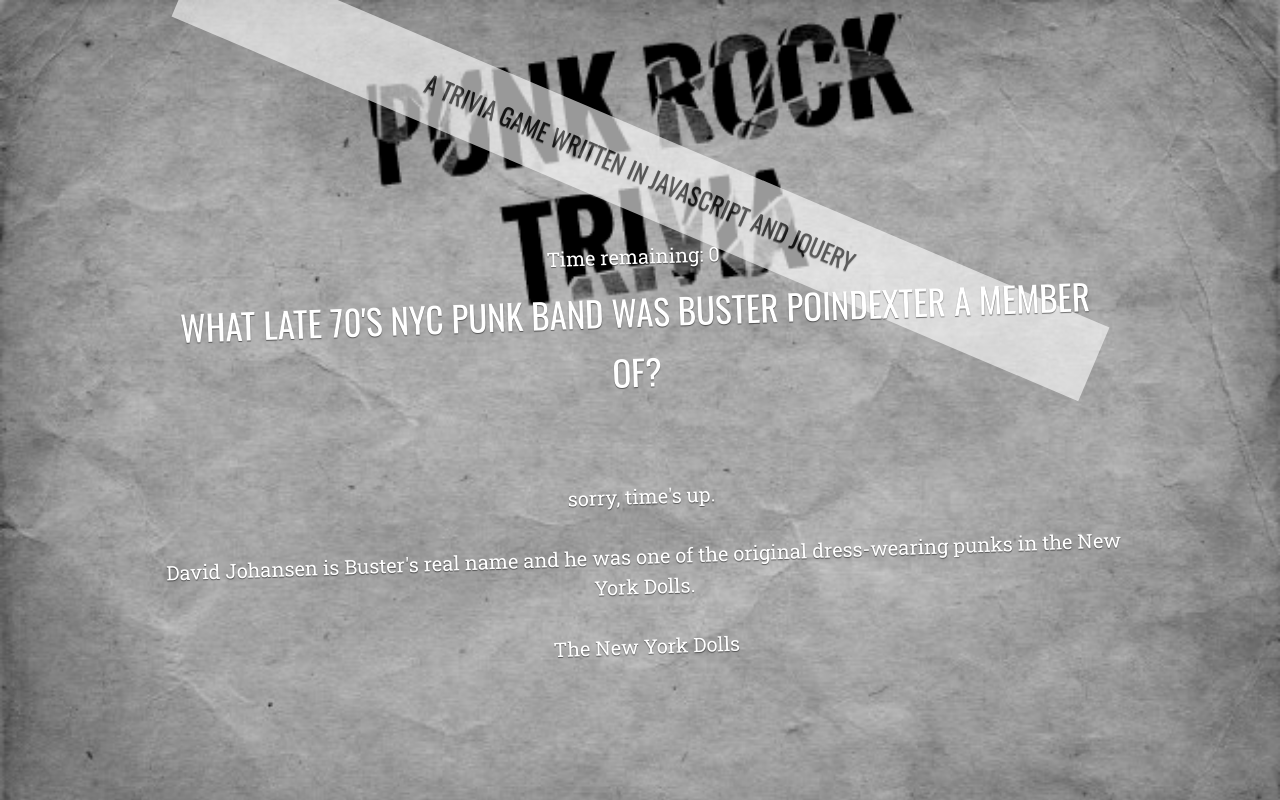
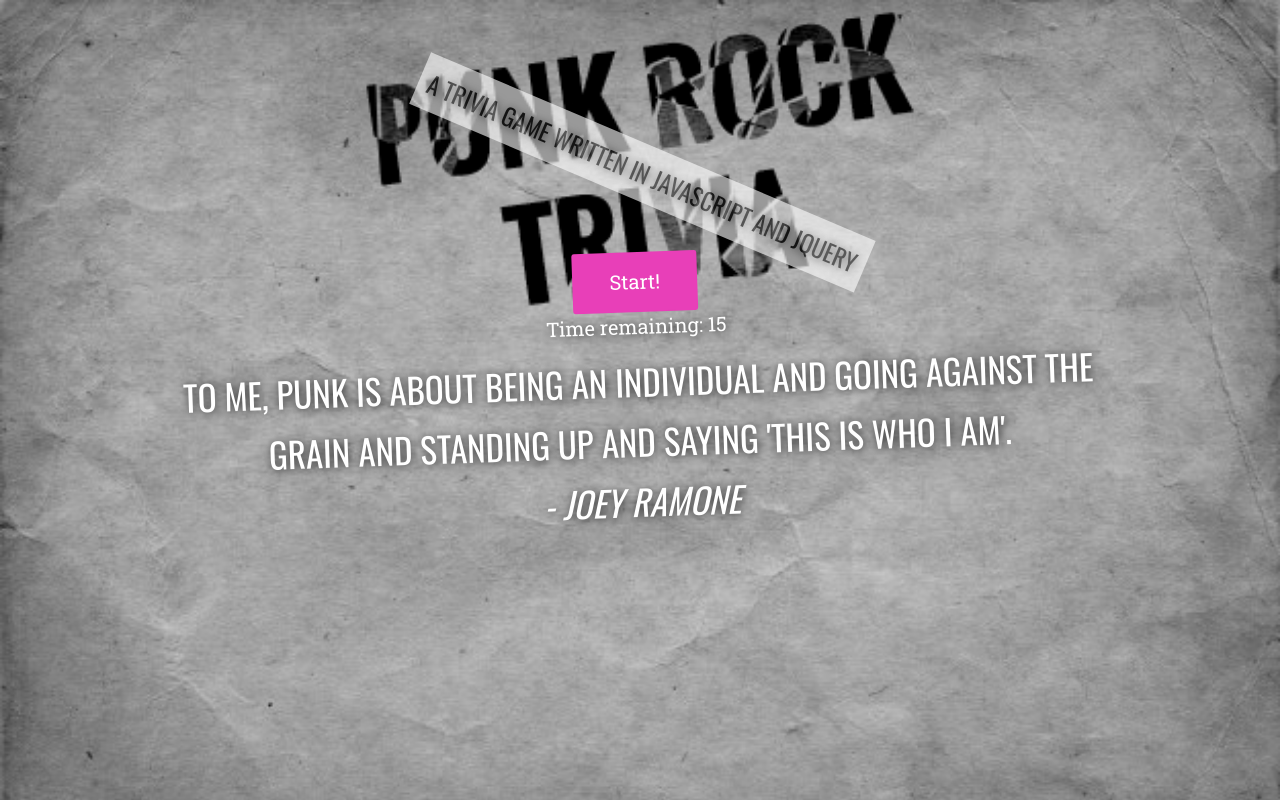
Before and after one commit to josedigital/TriviaGame, a PHP site: page / in a window 1280 px wide. Run offline with PHP 8.4, Linux system fonts and the light colour scheme.

Commit message:
game completed. need ux enhancements.

```diff
--- a/assets/css/style.css
+++ b/assets/css/style.css
@@ -8,7 +8,7 @@
   background-attachment: fixed;
   color: #fff;
   font-family: 'Roboto Slab', serif;
-  text-shadow: 0 1px 1px rgba(0,0,0,0.5);
+  text-shadow: 1px 1px 10px rgba(0,0,0,0.75);
   transition: background .3s;
 }
 
@@ -20,13 +20,15 @@
 
 .Tagline {
   /*background: rgba(0,0,0,0.6);*/
-  background: #fff;
   color: #222;
   font-size: 24px;
   margin-top: 3em;
   opacity: 0.6;
+  transform: rotate(23deg);
+}
+.Tagline span {
+  background: #fff;
   padding: 10px;
-  transform: rotate(23deg);
 }
 
 
--- a/assets/javascript/app.js
+++ b/assets/javascript/app.js
@@ -4,7 +4,7 @@
   // questions taken from: http://123facts.com/play-quiz/The-History-of-Punk-Rock-731.html
   var Questions = {
     1: {
-      question_text: 'What late 70\'s NYC punk band was Buster Poindexter a member of?',
+      question_text: 'Buster Poindexter was a member of what late 70\'s NYC punk band?',
       answer_one: 'The New York Dolls',
       answer_two: 'The Damned ',
       answer_three: 'The Ramones ',
@@ -13,7 +13,7 @@
       explanation: 'David Johansen is Buster\'s real name and he was one of the original dress-wearing punks in the New York Dolls.'
     },
     2: {
-      question_text: 'Which of these are bands that Glen Danzig has been a member of?',
+      question_text: 'Glen Danzig has been a member of which set of bands?',
       answer_one: 'Danzig, The Misfits and Black Flag',
       answer_two: 'Danzig, The Sex Pistols and Devo',
       answer_three: 'Danzig, The Misfits and Samhain',
@@ -67,7 +67,7 @@
       explanation: 'While Brian Baker was also in Minor Threat, he actually went on to form Dagnasty. The Fugazi name alludes to a Vietnam-era GI slang backronym for a particularly bad combat situation.'
     },
     8: {
-      question_text: 'What band was Eric Reed Boucher, better known as Jello Biaffara, the lead singer of?',
+      question_text: 'Eric Reed Boucher, better known as Jello Biaffara, was the lead singer of what band?',
       answer_one: 'The Sex Pistols',
       answer_two: 'Dead Kennedys',
       answer_three: 'The Jam',
@@ -103,8 +103,9 @@
       $wrongAnswer = 0,
       $unAnswered = 0,
       $startIntID,
-      $transitionDelay = 3,
-      $allottedTime = 5;
+      $transitionDelay = 5, // in seconds
+      $allottedTime = 20,   // in seconds
+      $startButton;
 
 
   // set total # of questions in var: $totalQuestions
@@ -141,6 +142,14 @@
 
     },
 
+    startGame: function() {
+      $startButton = $('<button class="Start__button">Start!</button>');
+      this.questionContainer.prepend($startButton);
+      $startButton.on('click', function() {
+        game.init();
+      });
+    },
+
     // radio button template
     radioTemplate: function(answer) {
       return  '<label class="radio">' +
@@ -150,6 +159,8 @@
     },
 
     getQuestion: function() {
+      // remove start button
+      $startButton.remove();
       // add question to DOM
       this.questionContainer.find('.Question__text').html(Questions[$counter].question_text);
       this.questionContainer.find('.Question__answers form')
@@ -313,7 +324,7 @@
 
 
 
-  game.init();
+  game.startGame();
 
 
 
--- a/index.html
+++ b/index.html
@@ -19,7 +19,7 @@
   <div class="wrapper">
     <header class="grid ta-center">
 
-      <h2 class="Tagline">a trivia game written in javascript and jquery</h2>
+      <h2 class="Tagline"><span>a trivia game written in javascript and jquery</span></h2>
     </header>
 
 
@@ -33,7 +33,11 @@
         <div class="Question__corner Question__corner--bottom-right"></div>
         <div class="Question__corner Question__corner--bottom-left"></div>
         <div class="Question__timer">Time remaining: <span class="timer">15</span></div>
-        <h3 class="Question__text">Lorem ipsum dolor sit amet, consectetur adipisicing elit. Nisi fugit repellat unde ea nihil praesentium velit sit adipisci dicta libero?</h3>
+        <h3 class="Question__text">
+          To me, punk is about being an individual and going against the grain and standing up and saying 'This is who I am'.
+          <br>
+          <cite>- Joey Ramone</cite>
+        </h3>
         <div class="Question__answers">
           <form action="">
             <!-- <label class="radio">
@@ -49,7 +53,7 @@
         <div class="Question__message">
 
         </div>
-         <p><button class="Restart__button hidden">restart</button></p>
+         <p><button class="Restart__button hidden">Play again?</button></p>
       </section>
 
     </div>
```
Also changed, not shown: README.md.
